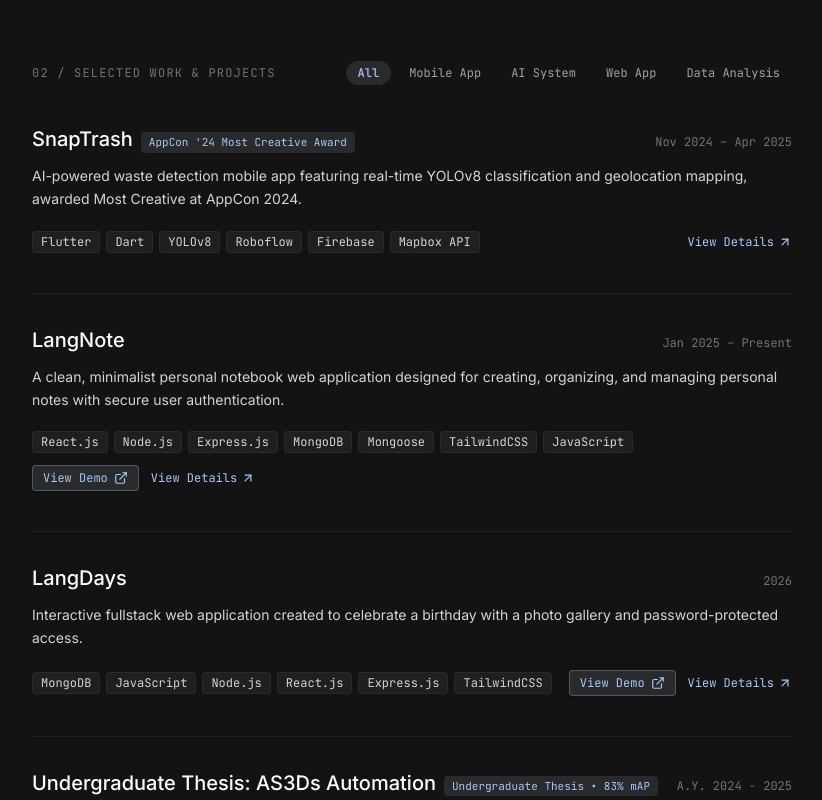
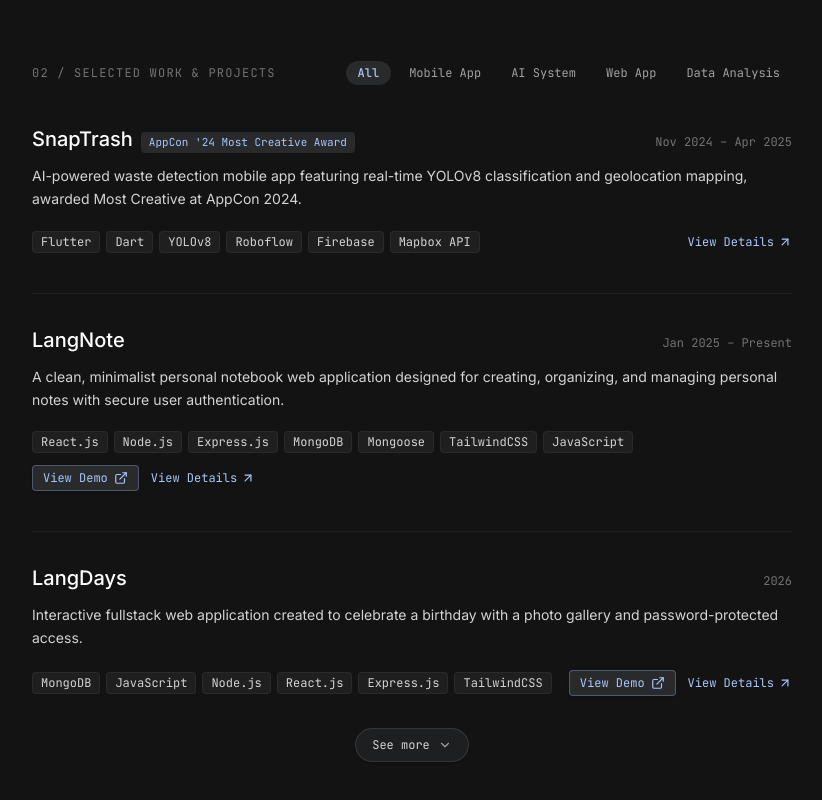
Before and after one commit to adriansgrrx/adrianesguerra, a React (Vite) app: page / in a window 1280 px wide. Shown: the part 1300-2100 px from the top of the page, without its empty margins (344-1166 px from the left). Built offline with nearby package versions, Linux system fonts and the light colour scheme.

Commit message:
feat: add portfolio data and core components for projects, experience, and achievements

```diff
--- a/src/components/AchievementsSection.jsx
+++ b/src/components/AchievementsSection.jsx
@@ -4,10 +4,13 @@ import { ChevronDown, ChevronUp } from 'lucide-react';
 export default function AchievementsSection({ achievements, achievementTypes }) {
   const [selectedType, setSelectedType] = useState('All');
   const [expandedId, setExpandedId] = useState(null);
+  const [showAll, setShowAll] = useState(false);
 
   const filteredAchievements = selectedType === 'All'
     ? achievements
     : achievements.filter((a) => a.type === selectedType);
+
+  const visibleAchievements = showAll ? filteredAchievements : filteredAchievements.slice(0, 3);
 
   const toggleExpand = (id) => {
     setExpandedId(prev => prev === id ? null : id);
@@ -25,7 +28,10 @@ export default function AchievementsSection({ achievements, achievementTypes })
           {achievementTypes.map((type) => (
             <button
               key={type}
-              onClick={() => setSelectedType(type)}
+              onClick={() => {
+                setSelectedType(type);
+                setShowAll(false);
+              }}
               className={`px-3 py-1 rounded-full text-xs font-mono transition-colors duration-150 cursor-pointer whitespace-nowrap shrink-0 ${
                 selectedType === type
                   ? 'bg-[#282a2c] text-[#a8c7fa] font-medium'
@@ -40,7 +46,7 @@ export default function AchievementsSection({ achievements, achievementTypes })
 
       {/* Clean Editorial List Separated by Hairline Dividers */}
       <ul className="space-y-1">
-        {filteredAchievements.map((item) => {
+        {visibleAchievements.map((item) => {
           const isExpanded = expandedId === item.id;
           return (
             <li
@@ -103,6 +109,22 @@ export default function AchievementsSection({ achievements, achievementTypes })
           );
         })}
       </ul>
+
+      {filteredAchievements.length > 3 && (
+        <div className="pt-8 flex justify-center">
+          <button
+            onClick={() => setShowAll((prev) => !prev)}
+            className="inline-flex items-center gap-2 px-4 py-2 rounded-full text-xs font-mono text-neutral-300 hover:text-white bg-[#1e1f20] hover:bg-[#282a2c] border border-white/10 hover:border-white/20 transition-all duration-150 cursor-pointer shadow-sm group"
+          >
+            <span>{showAll ? 'See less' : 'See more'}</span>
+            {showAll ? (
+              <ChevronUp className="w-3.5 h-3.5 text-neutral-400 group-hover:text-white transition-colors" />
+            ) : (
+              <ChevronDown className="w-3.5 h-3.5 text-neutral-400 group-hover:text-white transition-colors" />
+            )}
+          </button>
+        </div>
+      )}
     </section>
   );
 }
--- a/src/components/ExperienceSection.jsx
+++ b/src/components/ExperienceSection.jsx
@@ -1,6 +1,11 @@
-import React from 'react';
+import React, { useState } from 'react';
+import { ChevronDown, ChevronUp } from 'lucide-react';
 
 export default function ExperienceSection({ experiences }) {
+  const [showAll, setShowAll] = useState(false);
+
+  const visibleExperiences = showAll ? experiences : experiences.slice(0, 3);
+
   return (
     <section id="experience" className="scroll-mt-12 border-b border-white/10 pb-16 pt-6">
       <div className="text-xs tracking-widest uppercase text-neutral-500 font-mono mb-8">
@@ -8,7 +13,7 @@ export default function ExperienceSection({ experiences }) {
       </div>
 
       <div className="space-y-8">
-        {experiences.map((exp, idx) => (
+        {visibleExperiences.map((exp, idx) => (
           <React.Fragment key={exp.id}>
             <article className="space-y-2.5">
               <div className="flex flex-col sm:flex-row sm:items-baseline justify-between gap-1 sm:gap-2">
@@ -54,12 +59,28 @@ export default function ExperienceSection({ experiences }) {
               </div>
             </article>
 
-            {idx < experiences.length - 1 && (
+            {idx < visibleExperiences.length - 1 && (
               <div className="border-b border-white/5 my-6" />
             )}
           </React.Fragment>
         ))}
       </div>
+
+      {experiences.length > 3 && (
+        <div className="pt-8 flex justify-center">
+          <button
+            onClick={() => setShowAll((prev) => !prev)}
+            className="inline-flex items-center gap-2 px-4 py-2 rounded-full text-xs font-mono text-neutral-300 hover:text-white bg-[#1e1f20] hover:bg-[#282a2c] border border-white/10 hover:border-white/20 transition-all duration-150 cursor-pointer shadow-sm group"
+          >
+            <span>{showAll ? 'See less' : 'See more'}</span>
+            {showAll ? (
+              <ChevronUp className="w-3.5 h-3.5 text-neutral-400 group-hover:text-white transition-colors" />
+            ) : (
+              <ChevronDown className="w-3.5 h-3.5 text-neutral-400 group-hover:text-white transition-colors" />
+            )}
+          </button>
+        </div>
+      )}
     </section>
   );
 }
--- a/src/components/ProjectsSection.jsx
+++ b/src/components/ProjectsSection.jsx
@@ -1,5 +1,5 @@
 import React, { useState } from 'react';
-import { ArrowUpRight, ExternalLink } from 'lucide-react';
+import { ArrowUpRight, ExternalLink, ChevronDown, ChevronUp } from 'lucide-react';
 
 // Utility to detect and extract valid demo URLs (excluding placeholders like '#' or empty strings)
 const getDemoUrl = (project) => {
@@ -15,10 +15,13 @@ const getDemoUrl = (project) => {
 
 export default function ProjectsSection({ projects, projectTypes, onSelectProject }) {
   const [selectedType, setSelectedType] = useState('All');
+  const [showAll, setShowAll] = useState(false);
 
   const filteredProjects = selectedType === 'All'
     ? projects
     : projects.filter((p) => p.type === selectedType);
+
+  const visibleProjects = showAll ? filteredProjects : filteredProjects.slice(0, 3);
 
   return (
     <section id="projects" className="scroll-mt-12 border-b border-white/10 pb-16 pt-6">
@@ -32,7 +35,10 @@ export default function ProjectsSection({ projects, projectTypes, onSelectProjec
           {projectTypes.map((type) => (
             <button
               key={type}
-              onClick={() => setSelectedType(type)}
+              onClick={() => {
+                setSelectedType(type);
+                setShowAll(false);
+              }}
               className={`px-3 py-1 rounded-full text-xs font-mono transition-colors duration-150 cursor-pointer whitespace-nowrap shrink-0 ${
                 selectedType === type
                   ? 'bg-[#282a2c] text-[#a8c7fa] font-medium'
@@ -46,7 +52,7 @@ export default function ProjectsSection({ projects, projectTypes, onSelectProjec
       </div>
 
       <div className="space-y-10">
-        {filteredProjects.map((project, index) => {
+        {visibleProjects.map((project, index) => {
           const demoUrl = getDemoUrl(project);
 
           return (
@@ -112,13 +118,29 @@ export default function ProjectsSection({ projects, projectTypes, onSelectProjec
               </article>
 
               {/* Hairline Divider between articles */}
-              {index < filteredProjects.length - 1 && (
+              {index < visibleProjects.length - 1 && (
                 <div className="border-b border-white/5 my-8" />
               )}
             </React.Fragment>
           );
         })}
       </div>
+
+      {filteredProjects.length > 3 && (
+        <div className="pt-8 flex justify-center">
+          <button
+            onClick={() => setShowAll((prev) => !prev)}
+            className="inline-flex items-center gap-2 px-4 py-2 rounded-full text-xs font-mono text-neutral-300 hover:text-white bg-[#1e1f20] hover:bg-[#282a2c] border border-white/10 hover:border-white/20 transition-all duration-150 cursor-pointer shadow-sm group"
+          >
+            <span>{showAll ? 'See less' : 'See more'}</span>
+            {showAll ? (
+              <ChevronUp className="w-3.5 h-3.5 text-neutral-400 group-hover:text-white transition-colors" />
+            ) : (
+              <ChevronDown className="w-3.5 h-3.5 text-neutral-400 group-hover:text-white transition-colors" />
+            )}
+          </button>
+        </div>
+      )}
     </section>
   );
 }
--- a/src/data/portfolioData.js
+++ b/src/data/portfolioData.js
@@ -54,7 +54,7 @@ export const profileData = {
       },
       {
         id: "projects",
-        value: "5 Projects",
+        value: "6 Projects",
         label: "Featured Works",
         detail: "AI, Web & Mobile",
         icon: "Code2",
@@ -237,7 +237,7 @@ export const projectsData = [
     date: "Jan 2025 – Present",
     featured: true,
     expandedDescription:
-      "Architected and built LangNote, a responsive fullstack personal notebook application. Implemented core note-taking capabilities including note creation, editing, and deletion, along with user account registration and authentication to manage and store personal notes securely.",
+      "A responsive fullstack personal notebook web application. Implemented core note-taking capabilities including note creation, editing, and deletion, along with user account registration and authentication to manage and store personal notes securely.",
     details: [
       "Developed a responsive personal notebook web application for capturing and organizing notes",
       "Implemented user authentication allowing users to create accounts, log in, and securely manage notes",
```
